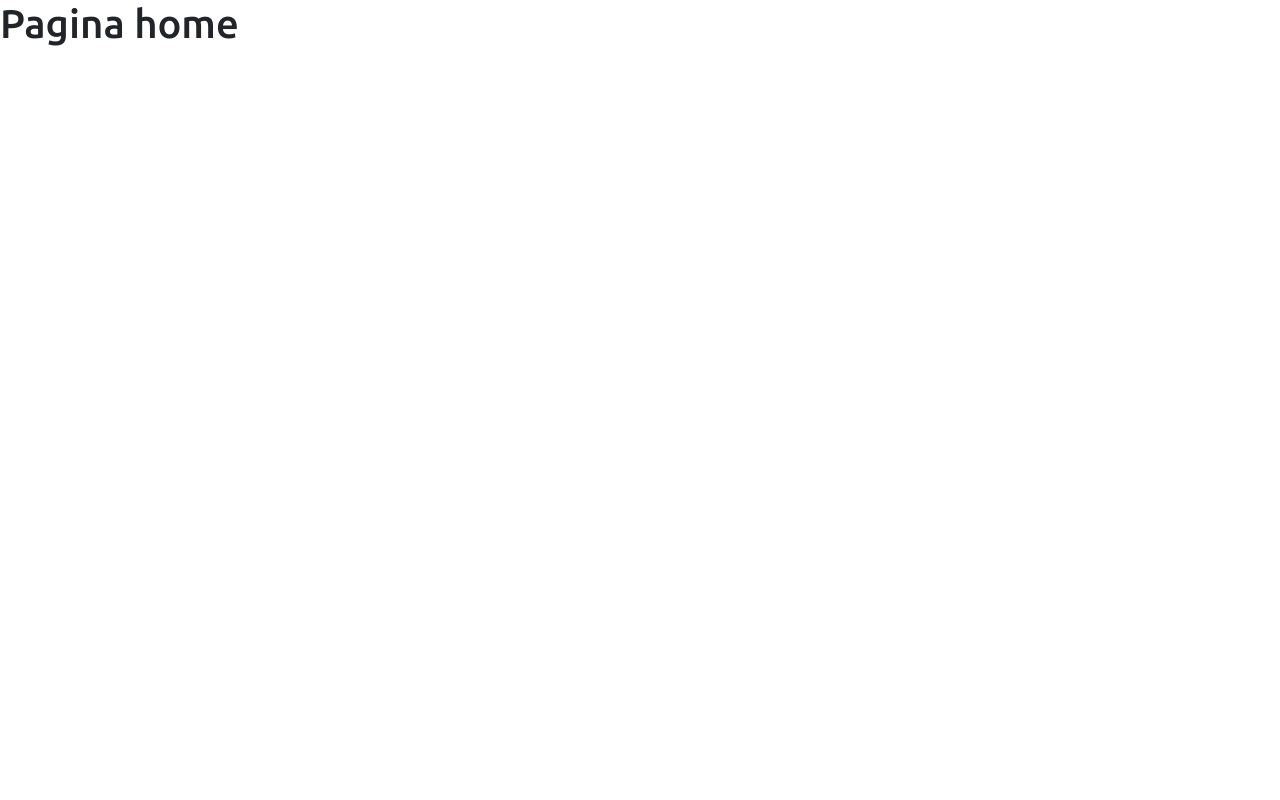
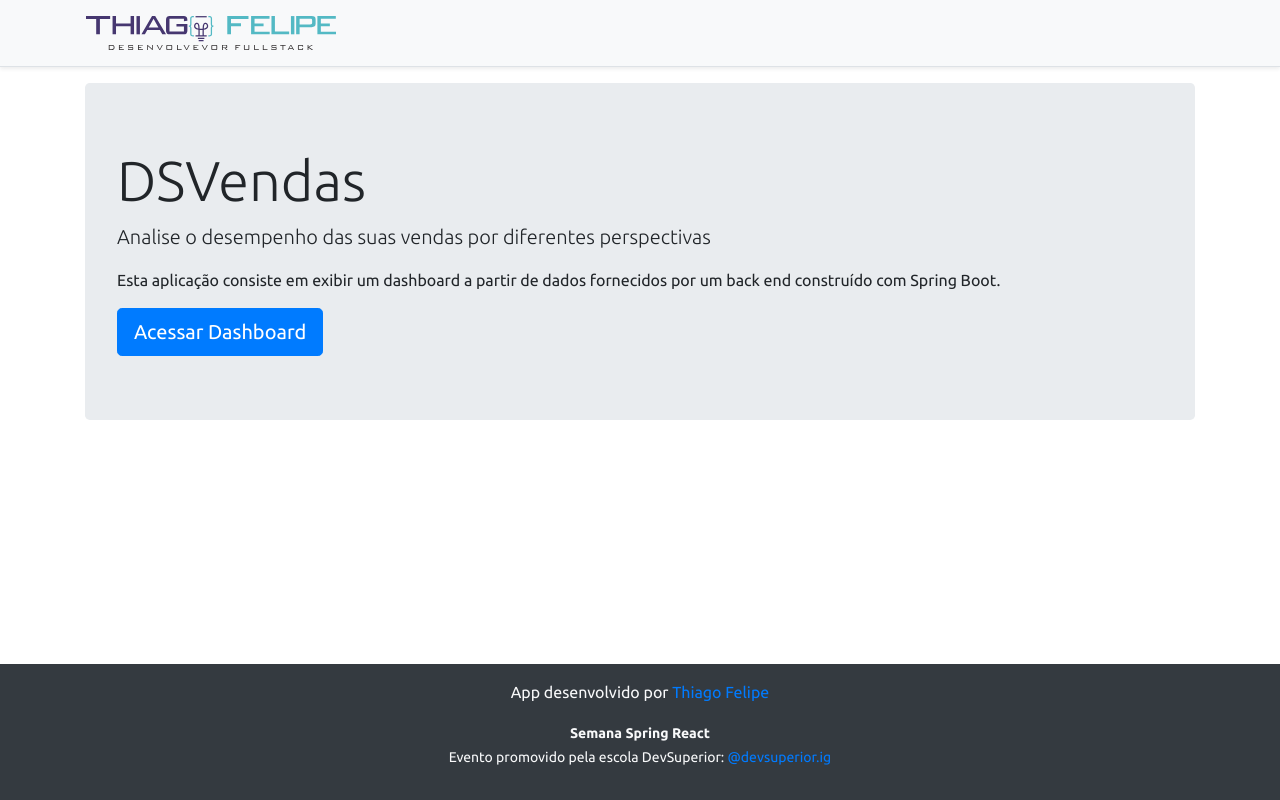
Before and after one commit to thiagofelipe-analistati/Dashboard-Vendas-Spring-React, a React (Create React App) app in the folder frontend/: page / in a window 1280 px wide. Built offline with nearby package versions, Linux system fonts and the light colour scheme.

Commit message:
Home, Navigation

```diff
--- a/frontend/src/componentes/NavBar/index.tsx
+++ b/frontend/src/componentes/NavBar/index.tsx
@@ -1,11 +1,14 @@
-import ImgDsDark from 'assets/img/ds-dark.svg';
+import ImgDsDark from 'assets/img/Thiago.svg';
+import { Link } from 'react-router-dom';
 
 function NavBar() {
     return (
         <div className="d-flex flex-column flex-md-row align-items-center p-3 px-md-4 mb-3 bg-light border-bottom shadow-sm">
         <div className="container">
           <nav className="my-2 my-md-0 mr-md-3 row px-3">
-            <img src={ImgDsDark}  alt="DevSuperior" width="200"/>
+           <Link to="/">
+              <img src={ImgDsDark}  alt="DevSuperior" width="250"/>
+           </Link>
           </nav>
         </div>
       </div>
--- a/frontend/src/pages/Home/index.tsx
+++ b/frontend/src/pages/Home/index.tsx
@@ -1,8 +1,25 @@
+import Footer from "componentes/Footer";
+import NavBar from "componentes/NavBar";
+import { Link } from "react-router-dom";
+
 function Home() {
     return (
-        <div >
-            <h1> Pagina home</h1>
-        </div>
+        <>
+            <NavBar />
+            <div className="container">
+                <div className="jumbotron">
+                    <h1 className="display-4">DSVendas</h1>
+                    <p className="lead">Analise o desempenho das suas vendas por diferentes perspectivas</p>
+
+                    <p>Esta aplicação consiste em exibir um dashboard a partir de dados fornecidos por um back end construído com Spring Boot.</p>
+                    <Link
+                    className="btn btn-primary btn-lg" to="/Dashboard">
+                        Acessar Dashboard
+                    </Link>
+                </div>
+            </div>
+            <Footer />
+        </>
     );
   }
 
```
Also changed, not shown: frontend/src/assets/img/Thiago.svg.
